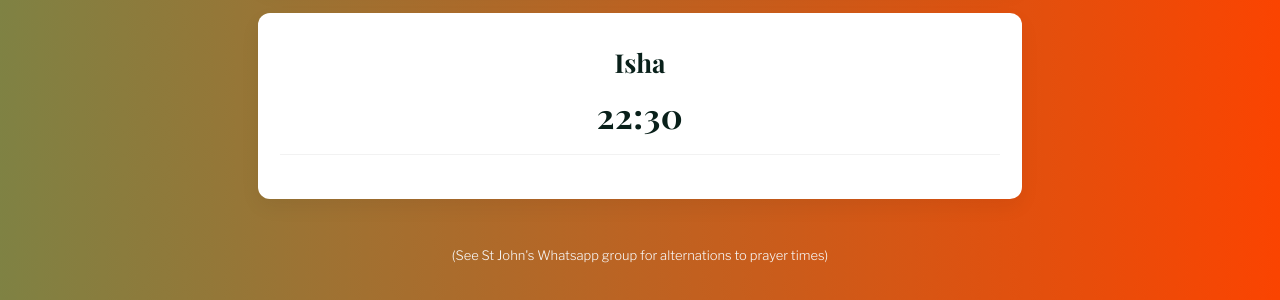
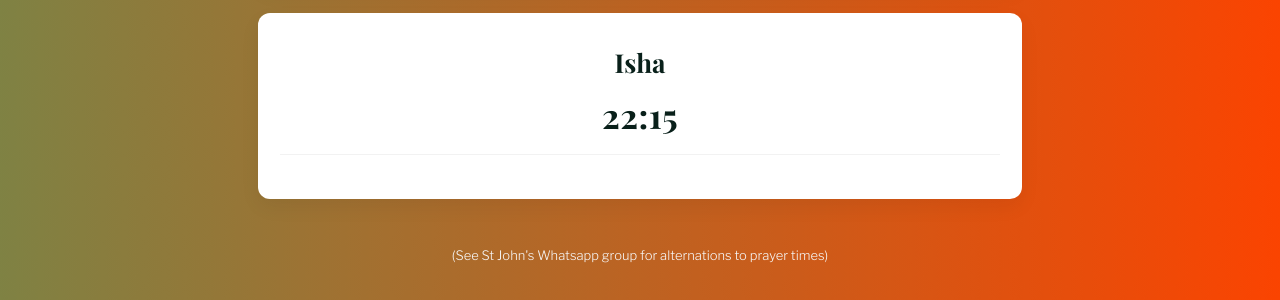
Before and after one commit to NotZakariya/NotZakariya.github.io, a Jekyll site: the page built from prayertimes.md, in a window 1280 px wide. Shown: the part 1217-1517 px from the top of the page. Built offline with Jekyll 4.4.1, drawn with Linux system fonts in a browser that asks for light colours; a script that is not in the unit is left out.

Commit message:
Update prayertimes.md

```diff
--- a/prayertimes.md
+++ b/prayertimes.md
@@ -48,7 +48,7 @@ no_container: true
 
       <article class="prayer-card" data-prayer="Isha">
         <div class="prayer-name">Isha</div>
-        <div class="prayer-time">22:30</div>
+        <div class="prayer-time">22:15</div>
         <div class="prayer-poll"></div>
       </article>
     </section>
```
